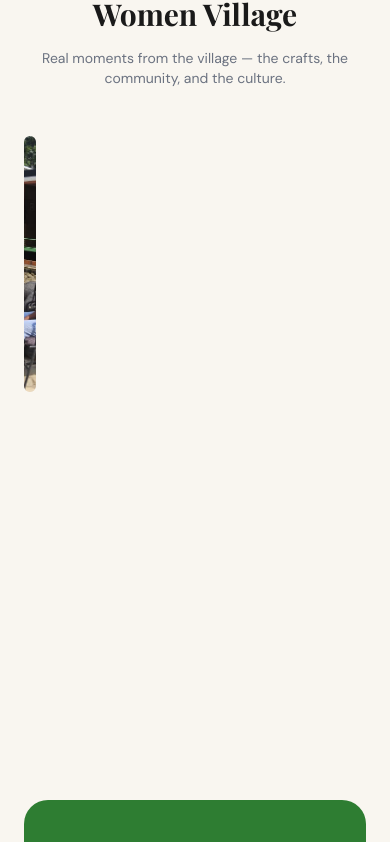
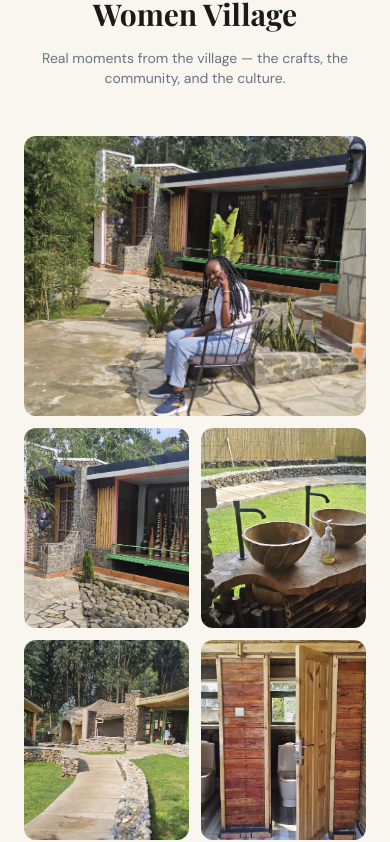
Before and after one commit to muhorakeye/Headfam, a React (Vite) app: page /projects/kinigi-womens-village in a window 390 px wide. Shown: the part 6173-7015 px from the top of the page. Built offline with nearby package versions, Linux system fonts and the light colour scheme.

Commit message:
fix(mobile): add missing project links to mobile navbar and fix KWVGallery image height collapse on mobile

```diff
--- a/src/components/layout/Navbar.tsx
+++ b/src/components/layout/Navbar.tsx
@@ -236,7 +236,7 @@ export function Navbar() {
 
       {/* Mobile menu — max-height animation for smooth open/close */}
       <nav
-        className={`md:hidden overflow-hidden bg-white transition-all duration-300 ease-in-out ${menuOpen ? 'max-h-[600px]' : 'max-h-0'
+        className={`md:hidden overflow-hidden bg-white transition-all duration-300 ease-in-out ${menuOpen ? 'max-h-[900px]' : 'max-h-0'
           }`}
         aria-label="Mobile navigation"
       >
@@ -289,16 +289,10 @@ export function Navbar() {
                 <span className="block py-4 px-6 font-body text-base font-medium border-b border-gray-100 text-charcoal select-none">
                   {link.label}
                 </span>
-                {PROJECTS_DROPDOWN.map((item) => (
-                  <Link
-                    key={item.to}
-                    to={item.to}
-                    onClick={() => setMenuOpen(false)}
-                    className="block py-3 pl-10 pr-6 font-body text-sm text-charcoal/70 hover:text-forest border-b border-gray-100 transition-colors"
-                  >
-                    {item.label}
-                  </Link>
-                ))}
+                <Link to="/projects/kinigi-womens-village" onClick={() => setMenuOpen(false)} className="block py-3 pl-10 pr-6 font-body text-sm text-charcoal/70 hover:text-forest border-b border-gray-100 transition-colors">Kinigi Women Village</Link>
+                <Link to="/projects/masaka-sweet-apartment" onClick={() => setMenuOpen(false)} className="block py-3 pl-10 pr-6 font-body text-sm text-charcoal/70 hover:text-forest border-b border-gray-100 transition-colors">Masaka Sweet Apartment</Link>
+                <Link to="/projects/noble-cheer-resort" onClick={() => setMenuOpen(false)} className="block py-3 pl-10 pr-6 font-body text-sm text-charcoal/70 hover:text-forest border-b border-gray-100 transition-colors">Noble Cheer Resort</Link>
+                <Link to="/projects/bambino-super-city" onClick={() => setMenuOpen(false)} className="block py-3 pl-10 pr-6 font-body text-sm text-charcoal/70 hover:text-forest border-b border-gray-100 transition-colors">Bambino Super City</Link>
               </div>
             );
           }
--- a/src/components/sections/Projects/kinigiWomensVillage/KWVGallery.tsx
+++ b/src/components/sections/Projects/kinigiWomensVillage/KWVGallery.tsx
@@ -55,7 +55,7 @@ export default function KWVGallery() {
 
         {/* LEFT — Photo gallery grid */}
         <motion.div
-          className="flex-1"
+          className="flex-1 w-full"
           initial={{ opacity: 0, x: -40 }}
           whileInView={{ opacity: 1, x: 0 }}
           viewport={{ once: true }}
@@ -64,7 +64,10 @@ export default function KWVGallery() {
           <div className="grid grid-cols-2 gap-3">
 
             {/* First image — full width */}
-            <div className="col-span-2 relative overflow-hidden rounded-xl group h-64">
+            <div
+              className="relative overflow-hidden rounded-xl group col-span-2"
+              style={{ height: "280px", minHeight: "280px" }}
+            >
               <img
                 src={hero0}
                 alt="Women at work, Kinigi Village"
@@ -79,7 +82,11 @@ export default function KWVGallery() {
 
             {/* Next 4 images — 2 per row */}
             {[hero1, hero2, hero3, hero4].map((src, i) => (
-              <div key={i} className="relative overflow-hidden rounded-xl group h-44">
+              <div
+                key={i}
+                className="relative overflow-hidden rounded-xl group"
+                style={{ height: "200px", minHeight: "200px" }}
+              >
                 <img
                   src={src}
                   alt={`Kinigi Women Village, photo ${i + 2}`}
@@ -107,7 +114,7 @@ export default function KWVGallery() {
           {/* BLOCK 1 — Owner/founder testimonial */}
           <div
             className="rounded-3xl p-8 flex flex-col justify-between"
-            style={{ backgroundColor: '#2E7D32' }}
+            style={{ backgroundColor: '#2E7D32', minHeight: "280px" }}
           >
             <div>
               <p
@@ -174,7 +181,7 @@ export default function KWVGallery() {
           </div>
 
           {/* BLOCK 2 — Two community voice cards */}
-          <div className="flex flex-col gap-4">
+          <div className="flex flex-col gap-4" style={{ minHeight: "150px" }}>
 
             {/* Card 1 */}
             <div className="bg-white rounded-2xl p-6">
```
